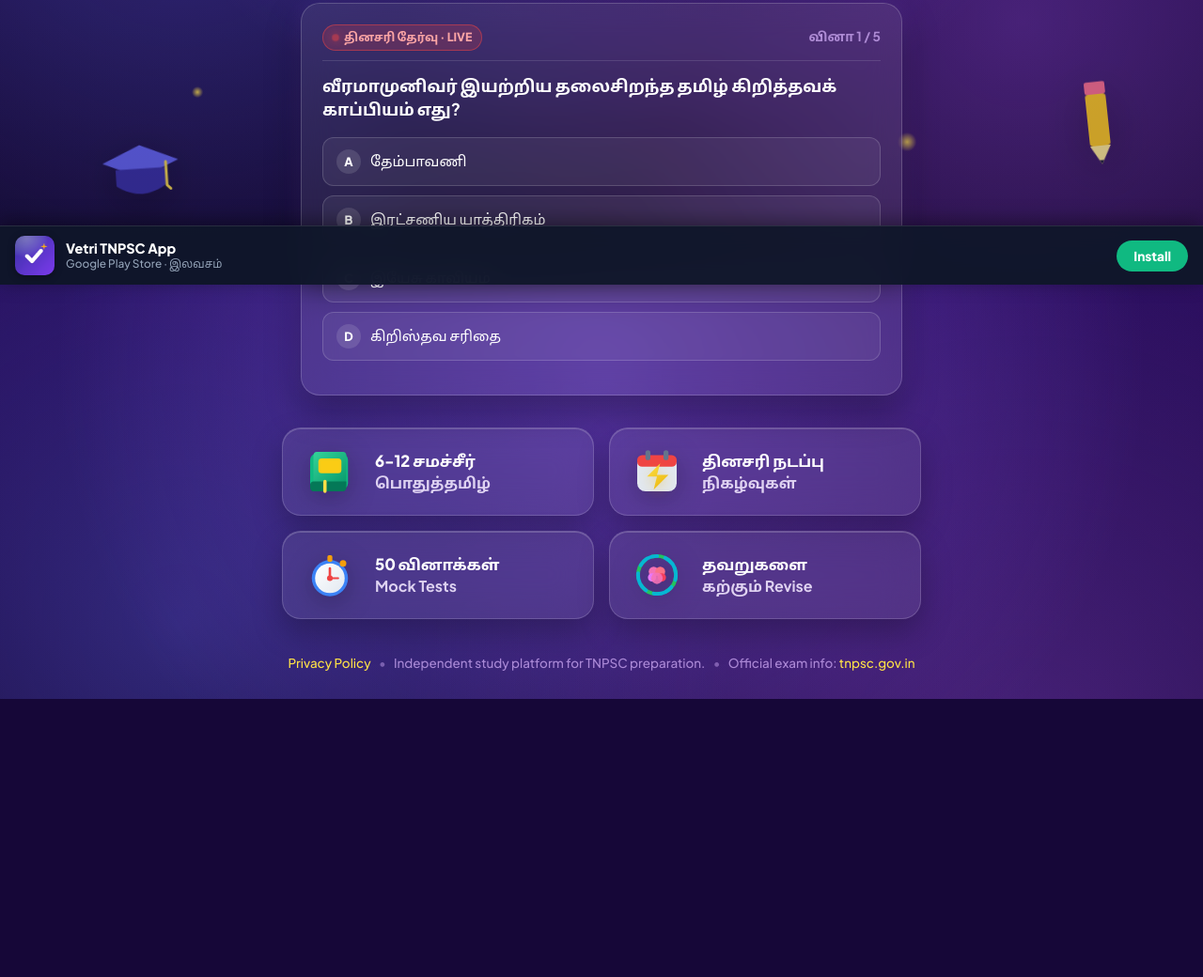
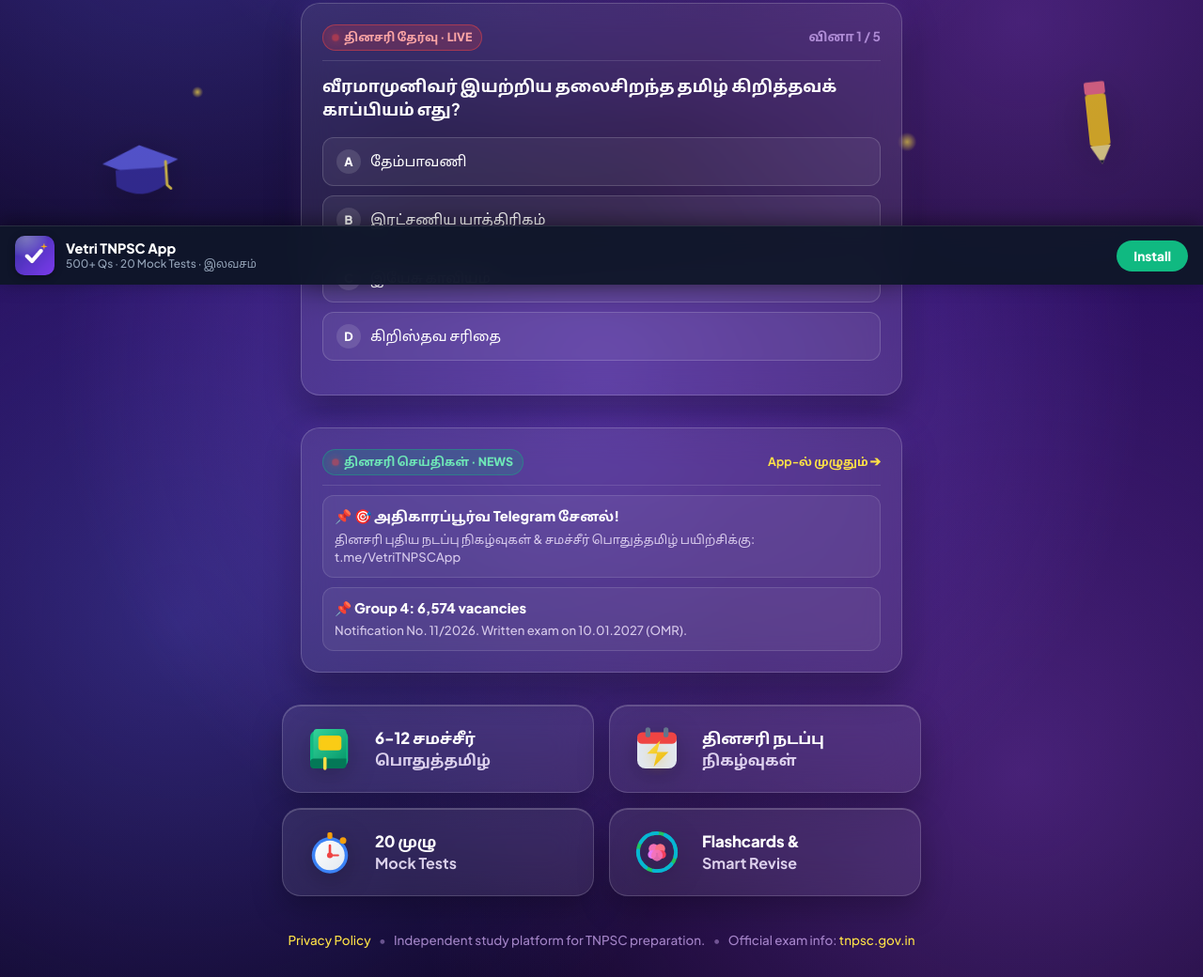
Before and after one commit to maniraja5599/vetri-tnpsc-content, a plain HTML site: page index.html in a window 1280 px wide. Shown: the part 497-1537 px from the top of the page at 94% size. Before the commit the page ends 1241 px from the top, so only its background shows below. Drawn offline with Linux system fonts and the light colour scheme.

Commit message:
feat: upgrade Vercel landing page with v1.0.2 stats and live daily news feed

```diff
--- a/index.html
+++ b/index.html
@@ -1108,7 +1108,7 @@
 
   <!-- 100% FREE pill -->
   <div>
-    <div class="free-badge-pill">100% FREE • TNPSC 2026</div>
+    <div class="free-badge-pill">100% FREE • 500+ Qs • 20 MOCK TESTS</div>
   </div>
 
   <!-- Hero Title -->
@@ -1116,7 +1116,7 @@
 
   <!-- Subtitle -->
   <p class="hero-desc">
-    TNPSC Group 4 & 2 தேர்வர்களுக்கான பிரத்யேக செயலி. 6-12 சமச்சீர் பொதுத்தமிழ் இலக்கணம், இலக்கியம், தினசரி நடப்பு நிகழ்வுகள் & மாதிரி தேர்வுகள்.
+    TNPSC Group 4 & 2 தேர்வர்களுக்கான பிரத்யேக செயலி. 500+ சமச்சீர் பொதுத்தமிழ் & GK வினாக்கள், Flashcards, 20 Mock Tests & தினசரி நடப்பு நிகழ்வுகள்.
   </p>
 
   <!-- CTA Buttons -->
@@ -1256,11 +1256,20 @@
     </div>
   </section>
 
+  <!-- Live Daily TNPSC News / Current Affairs Card -->
+  <section class="quiz-section" id="newsSection" style="display:none; margin-top: 16px;">
+    <div class="quiz-header" style="margin-bottom: 10px;">
+      <div class="quiz-badge-live" style="background: rgba(16, 185, 129, 0.2); color: #6ee7b7; border-color: rgba(16, 185, 129, 0.4);">தினசரி செய்திகள் · NEWS</div>
+      <a href="https://play.google.com/store/apps/details?id=com.vetritnpsc.app" target="_blank" style="font-size: 0.78rem; color: #fde047; text-decoration: none; font-weight: 700;">App-ல் முழுதும் ➔</a>
+    </div>
+    <div id="newsFeedList" style="display: flex; flex-direction: column; gap: 10px;"></div>
+  </section>
+
   <!-- 2x2 Feature Grid -->
   <div class="feature-grid">
 
     <!-- Card 1: 6-12 சமச்சீர் பொதுத்தமிழ் -->
-    <div class="feature-card">
+    <div class="feature-card" style="cursor:pointer;" onclick="document.getElementById('quizSection').scrollIntoView({behavior:'smooth'})">
       <div class="card-icon-wrap">
         <!-- 3D Book Icon -->
         <svg viewBox="0 0 64 64" width="56" height="56" fill="none" xmlns="http://www.w3.org/2000/svg">
@@ -1330,7 +1339,7 @@
         </svg>
       </div>
       <div class="card-text">
-        <span class="card-title-main">50 வினாக்கள்</span>
+        <span class="card-title-main">20 முழு</span>
         <span class="card-title-sub">Mock Tests</span>
       </div>
     </div>
@@ -1352,8 +1361,8 @@
         </svg>
       </div>
       <div class="card-text">
-        <span class="card-title-main">தவறுகளை</span>
-        <span class="card-title-sub">கற்கும் Revise</span>
+        <span class="card-title-main">Flashcards &</span>
+        <span class="card-title-sub">Smart Revise</span>
       </div>
     </div>
 
@@ -1435,6 +1444,19 @@
         if (data.questions && data.questions.length > 0) {
           questionsPool = data.questions;
         }
+        if (data.news && data.news.length > 0) {
+          const ns = document.getElementById('newsSection');
+          const list = document.getElementById('newsFeedList');
+          if (ns && list) {
+            list.innerHTML = data.news.slice(0, 3).map(n => `
+              <div style="background: rgba(255,255,255,0.06); border: 1px solid rgba(255,255,255,0.12); border-radius: 12px; padding: 12px; text-align: left;">
+                <div style="font-weight: 800; font-size: 0.92rem; color: #ffffff; margin-bottom: 4px;">📌 ${n.title}</div>
+                <div style="font-size: 0.82rem; color: rgba(243,232,255,0.82); line-height: 1.45;">${n.body}</div>
+              </div>
+            `).join('');
+            ns.style.display = 'block';
+          }
+        }
       }
     } catch (e) {
       console.log('Using local questions pool');
@@ -1554,9 +1576,9 @@
     }
 
     // Viral Share URLs
-    const shareText = `🎯 நான் வெற்றி TNPSC தினசரி மாதிரித் தேர்வில் ${userScore}/${totalQCount} மதிப்பெண் பெற்றுள்ளேன் (${rank})! நீங்களும் உங்கள் அறிவை சோதிக்க வாருங்கள்: https://vetri-tnpsc-content.vercel.app`;
+    const shareText = `🎯 நான் வெற்றி TNPSC தினசரி மாதிரித் தேர்வில் ${userScore}/${totalQCount} மதிப்பெண் பெற்றுள்ளேன் (${rank})! நீங்களும் இலவசமாகப் பயிற்சி செய்யுங்கள்: https://vetri-tnpsc-content.vercel.app\n📲 Android App: https://play.google.com/store/apps/details?id=com.vetritnpsc.app`;
     shareWaBtn.href = `https://api.whatsapp.com/send?text=${encodeURIComponent(shareText)}`;
-    shareTgBtn.href = `https://t.me/share/url?url=https://vetri-tnpsc-content.vercel.app&text=${encodeURIComponent(`🎯 வெற்றி TNPSC தினசரி தேர்வு: எனது மதிப்பெண் ${userScore}/${totalQCount} (${rank})! 📚✨`)}`;
+    shareTgBtn.href = `https://t.me/share/url?url=${encodeURIComponent('https://play.google.com/store/apps/details?id=com.vetritnpsc.app')}&text=${encodeURIComponent(`🎯 வெற்றி TNPSC தினசரி தேர்வு: எனது மதிப்பெண் ${userScore}/${totalQCount} (${rank})! 500+ வினாக்கள் & 20 Mock Tests இலவசம் 📚✨`)}`;
   }
 
   // VIP Interactive Handlers
@@ -1622,7 +1644,7 @@
     <img src="icon-512.png" alt="Vetri TNPSC" class="banner-icon">
     <div class="banner-info">
       <span class="banner-title">Vetri TNPSC App</span>
-      <span class="banner-sub">Google Play Store · இலவசம்</span>
+      <span class="banner-sub">500+ Qs · 20 Mock Tests · இலவசம்</span>
     </div>
   </div>
   <a href="https://play.google.com/store/apps/details?id=com.vetritnpsc.app" class="banner-btn" target="_blank">
```
